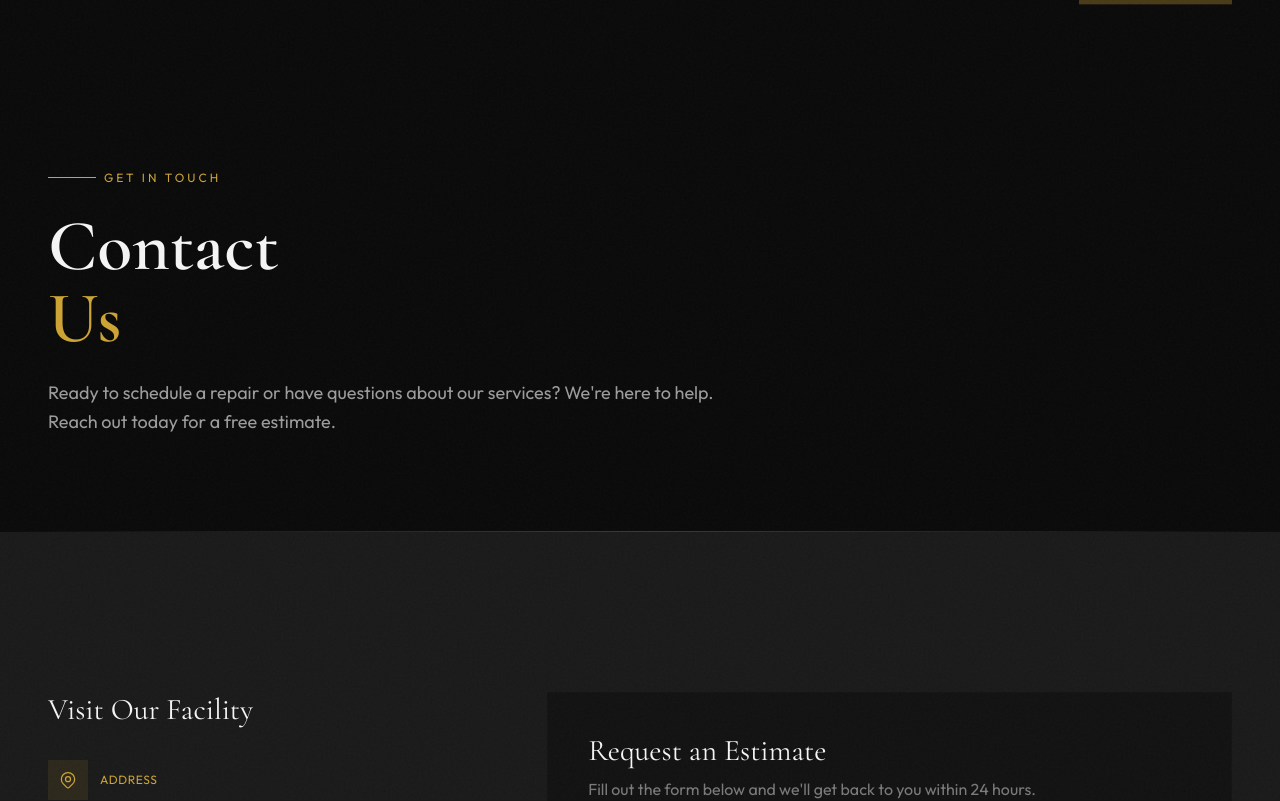
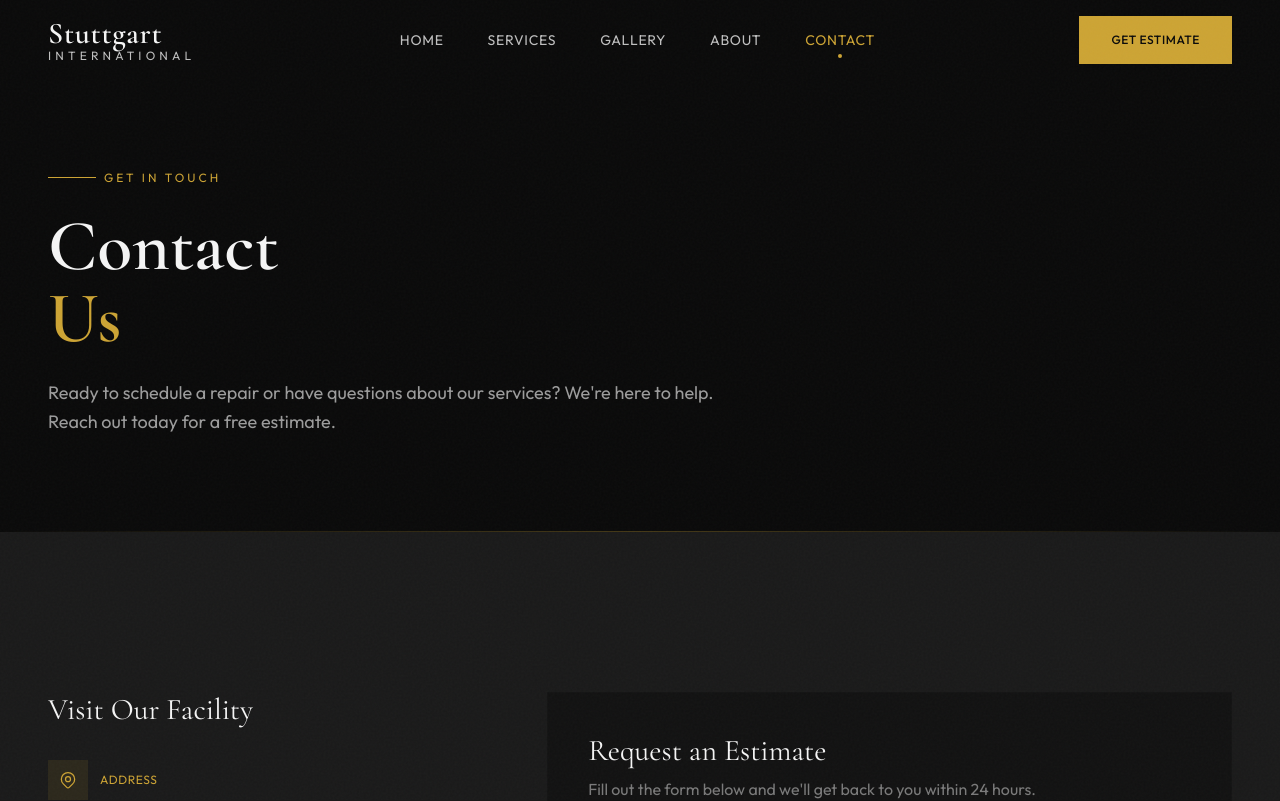
Before and after one commit to KevinTheGoat/Stuttgart-International, a React (Vite) app: page /contact in a window 1280 px wide. Shown: the top 801 px of the page. Built offline with nearby package versions, Linux system fonts and the light colour scheme.

Commit message:
Fix navbar on iOS: remove GSAP animation, use CSS safe area
- Remove navbar slide-in animation (was causing positioning issues on iOS)
- Add pt-safe CSS class using env(safe-area-inset-top)
- Separate top/bottom padding so safe area only affects top

```diff
--- a/src/components/layout/Navbar.jsx
+++ b/src/components/layout/Navbar.jsx
@@ -58,30 +58,14 @@ export default function Navbar() {
     }
   }, [isOpen])
 
-  // Initial animation
-  useEffect(() => {
-    const ctx = gsap.context(() => {
-      gsap.from(navRef.current, {
-        y: -100,
-        opacity: 0,
-        duration: 1,
-        ease: 'power3.out',
-        delay: 0.2,
-      })
-    })
-
-    return () => ctx.revert()
-  }, [])
-
   return (
     <nav
       ref={navRef}
-      className={`fixed top-0 left-0 right-0 z-50 transition-all duration-500 ${
+      className={`fixed top-0 left-0 right-0 z-50 transition-all duration-500 pt-safe ${
         isScrolled || isOpen
-          ? 'bg-brand-black/95 backdrop-blur-md py-4 shadow-lg shadow-black/20 border-b border-brand-red/30'
-          : 'bg-transparent py-6'
+          ? 'bg-brand-black/95 backdrop-blur-md pb-4 shadow-lg shadow-black/20 border-b border-brand-red/30'
+          : 'bg-transparent pb-6'
       }`}
-      style={{ paddingTop: `max(env(safe-area-inset-top), ${isScrolled || isOpen ? '1rem' : '1.5rem'})` }}
     >
       <div className="px-4 sm:px-6 md:px-8 lg:px-12 max-w-7xl mx-auto">
         <div className="flex items-center justify-between gap-3">
--- a/src/index.css
+++ b/src/index.css
@@ -1,6 +1,13 @@
 @tailwind base;
 @tailwind components;
 @tailwind utilities;
+
+/* iOS Safe Area Support */
+@supports (padding-top: env(safe-area-inset-top)) {
+  .pt-safe {
+    padding-top: max(env(safe-area-inset-top), 1rem);
+  }
+}
 
 @layer base {
   * {
```
